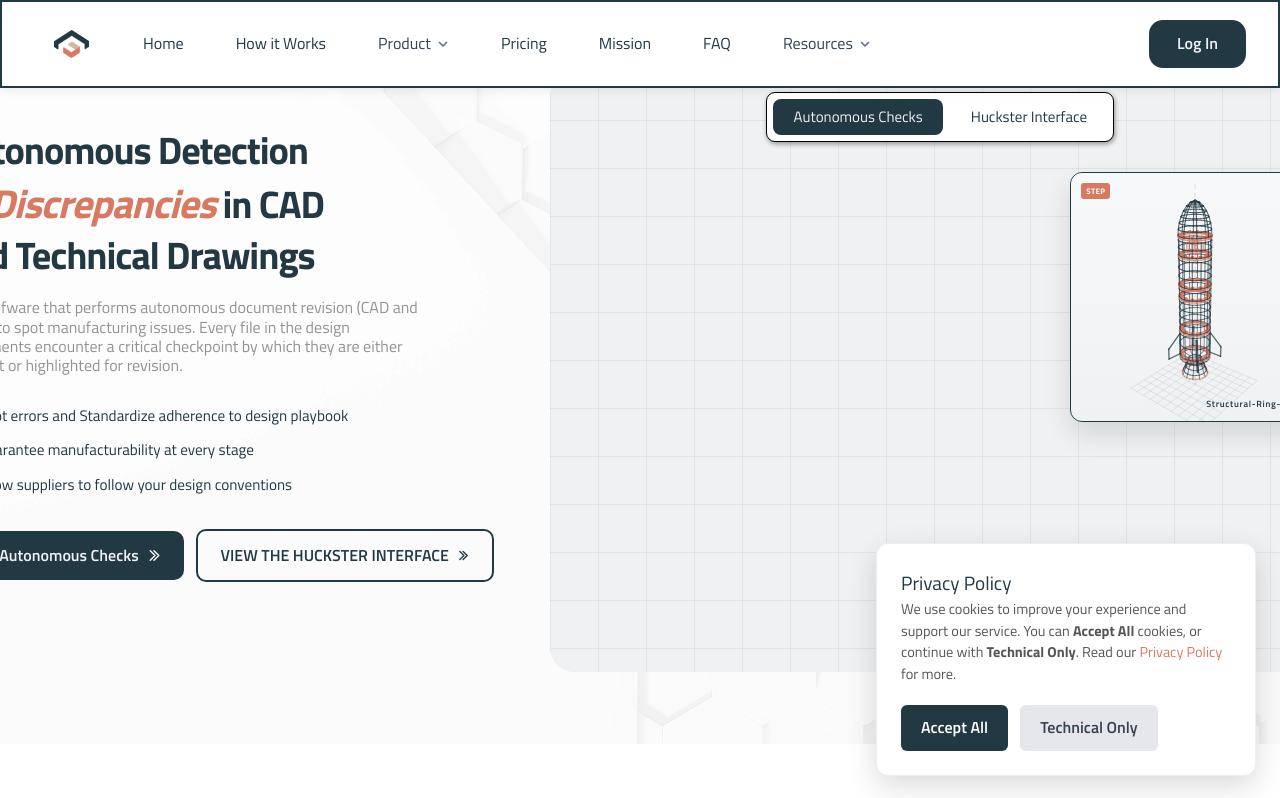
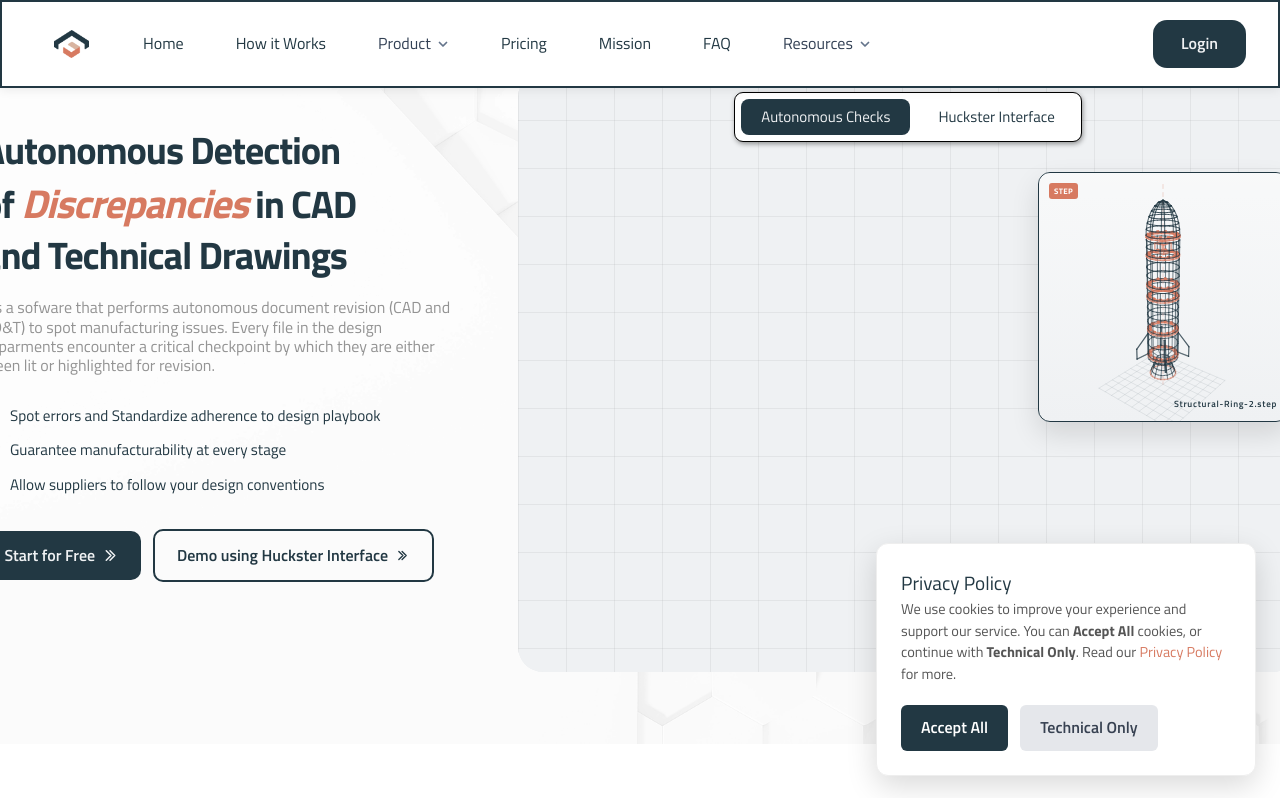
Before and after one commit to floating-gates/landing-pages, a Vue app: page / in a window 1280 px wide. Shown: the top 798 px of the page. Built offline with nearby package versions, Linux system fonts and the light colour scheme.

Commit message:
mod: minor details

```diff
--- a/src/components/Header.vue
+++ b/src/components/Header.vue
@@ -232,7 +232,7 @@ onUnmounted(() => {
                   :href="app_login_url"
                   :style="{ color: themeColor }"
                   @click="closeMenu" >
-                  Log In
+                  Login
                 </a>
               </li>
             </ul>
--- a/src/components/Hero.vue
+++ b/src/components/Hero.vue
@@ -102,11 +102,11 @@ onBeforeUnmount(() => {
 
       <div class="cta-row" data-aos="fade-up" data-aos-delay="190">
         <a class="btn-primary-cta" :href="app_login_url">
-          Get Autonomous Checks
+          Start for Free
           <ChevronDoubleRight stroke-width="2.5" />
         </a>
         <a class="btn-ghost-cta font-bold" :href="demo_url">
-          VIEW THE HUCKSTER INTERFACE
+          Demo using Huckster Interface
           <ChevronDoubleRight stroke-width="2.5" :stroke="themeColor" width="13" height="13" />
         </a>
       </div>
@@ -271,7 +271,7 @@ onBeforeUnmount(() => {
         <div class="panel-progress">
           <div class="panel-card">
             <div class="progress-header mb-2">
-              <span>Issues around your Files</span>
+              <span>Spotted Problems:</span>
             </div>
             <div style="padding: 0 12px 12px;">
               <div class="check-row">
@@ -288,11 +288,11 @@ onBeforeUnmount(() => {
               </div>
               <div class="check-row">
                 <div class="check-circle">✓</div>
-                <span class="check-text">Lead time OK</span>
+                <span class="check-text">GD&T Tolerances OK</span>
               </div>
               <div class="check-row">
                 <div class="check-circle">✓</div>
-                <span class="check-text">Probes Access OK</span>
+                <span class="check-text">Measurement Probes Access OK</span>
               </div>
             </div>
           </div>
```
Also changed, not shown: 1 other file (tests, documents, lock files or other folders).
